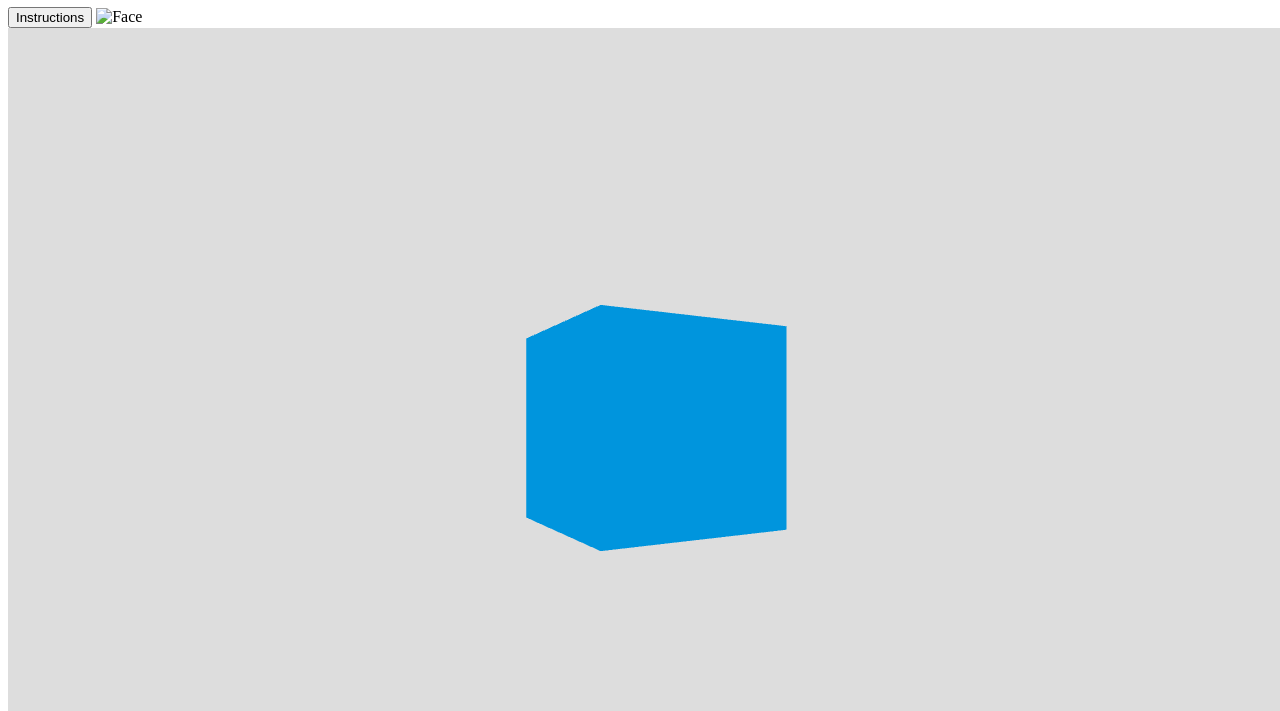
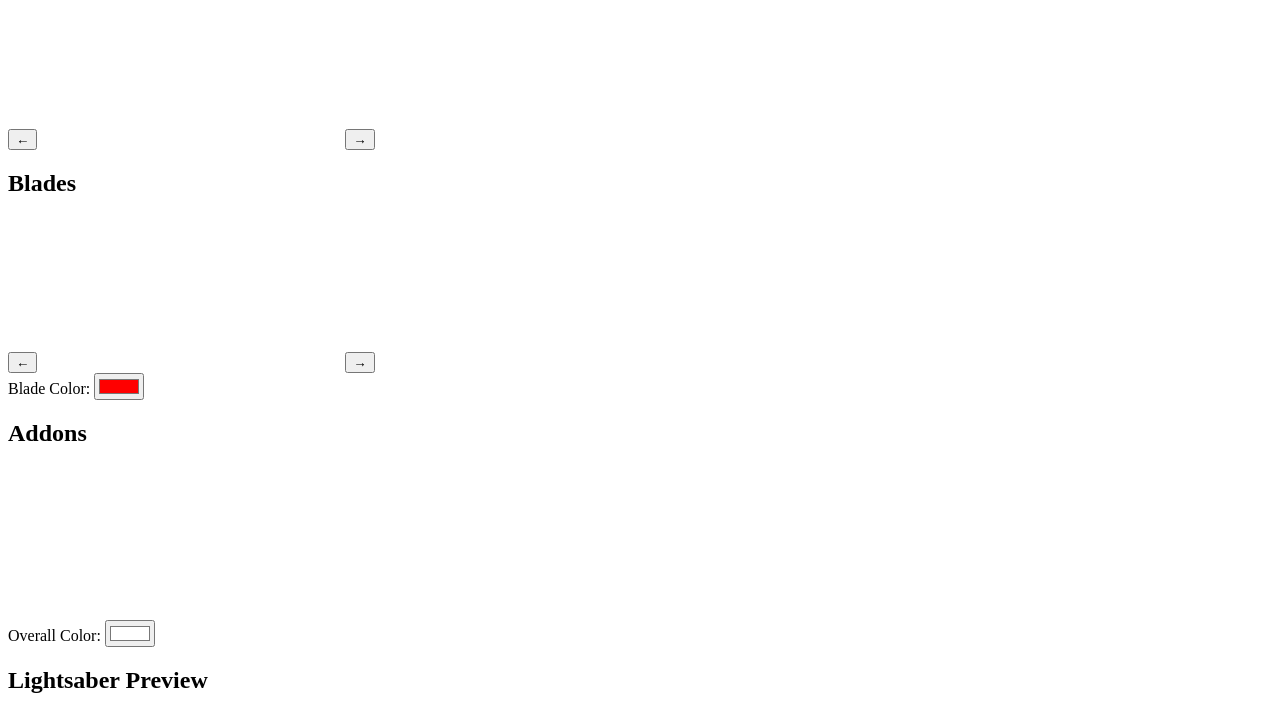
Before and after one commit to cluangphakdy/starwarswebsitetsa, a plain HTML site: page index.html in a window 1280 px wide. Shown: the part 73-784 px from the top of the page. Drawn offline with nearby package versions, Linux system fonts and the light colour scheme; animation ran at ten frames a second.

Commit message:
Update index.html
hi

```diff
--- a/index.html
+++ b/index.html
@@ -3,56 +3,43 @@
 <head>
     <meta charset="UTF-8">
     <meta name="viewport" content="width=device-width, initial-scale=1.0">
-    <title>Rotating Cube</title>
+    <title>Lightsaber Customizer</title>
+    <link rel="stylesheet" href="styles.css">
 </head>
 <body>
-    <h1>Sigma Sigma Boy Sigma Boy </h1>
-    <link rel="stylesheet" href="styles.css">
-    <button id="toggleInstructions">Instructions </button>
-    <div id="text" class="hidden"> INSTRUCTIONS INSTRUCTIONS INTRUCTIONS</div>
-    <img src="face.jpg" alt="Face" width="250" height="250">
-
-    <script src="https://cdn.jsdelivr.net/npm/three-js@79.0.0/three.min.js"></script>
-    <script>
-        const WIDTH = window.innerWidth;
-        const HEIGHT = window.innerHeight;
-
-        // Renderer
-        const renderer = new THREE.WebGLRenderer({ antialias: true });
-        renderer.setSize(WIDTH, HEIGHT);
-        renderer.setClearColor(0xdddddd, 1);
-        document.body.appendChild(renderer.domElement);
-
-        // Scene
-        const scene = new THREE.Scene();
-
-        // Camera
-        const camera = new THREE.PerspectiveCamera(70, WIDTH / HEIGHT, 0.1, 1000);  // Added near and far plane
-        camera.position.z = 30;  // Set camera position a bit further back
-        scene.add(camera);
-
-        // Create cube
-        const boxGeometry = new THREE.BoxGeometry(10, 10, 10);
-        const basicMaterial = new THREE.MeshBasicMaterial({ color: 0x0095dd });
-        const cube = new THREE.Mesh(boxGeometry, basicMaterial);
-        scene.add(cube);
-
-        // Render function with animation loop
-        function render() {
-            requestAnimationFrame(render);
-
-            // Rotate cube in each frame
-            cube.rotation.x += 0.00;
-            cube.rotation.y += 0.01;
-
-            // Render the scene
-            renderer.render(scene, camera);
-        }
-
-        render();  // Start rendering
-
-    </script>
-
+    <div class="container">
+        <div class="left-section">
+            <div id="hilt-customizer" class="panel">
+                <h2>Hilts</h2>
+                <button id="prev-hilt">←</button>
+                <canvas id="hilt-canvas"></canvas>
+                <button id="next-hilt">→</button>
+            </div>
+            <div id="blade-customizer" class="panel">
+                <h2>Blades</h2>
+                <button id="prev-blade">←</button>
+                <canvas id="blade-canvas"></canvas>
+                <button id="next-blade">→</button>
+                <div class="color-picker">
+                    <label for="blade-color-input">Blade Color:</label>
+                    <input type="color" id="blade-color-input" value="#ff0000">
+                </div>
+            </div>
+            <div id="addons-customizer" class="panel">
+                <h2>Addons</h2>
+                <canvas id="addons-canvas"></canvas>
+                <div class="color-picker">
+                    <label for="overall-color-input">Overall Color:</label>
+                    <input type="color" id="overall-color-input" value="#ffffff">
+                </div>
+            </div>
+        </div>
+        <div class="right-section">
+            <h2>Lightsaber Preview</h2>
+            <canvas id="preview-canvas"></canvas>
+            <button id="save-image">Save as PNG</button>
+        </div>
+    </div>
     <script src="script.js"></script>
 </body>
 </html>
```
